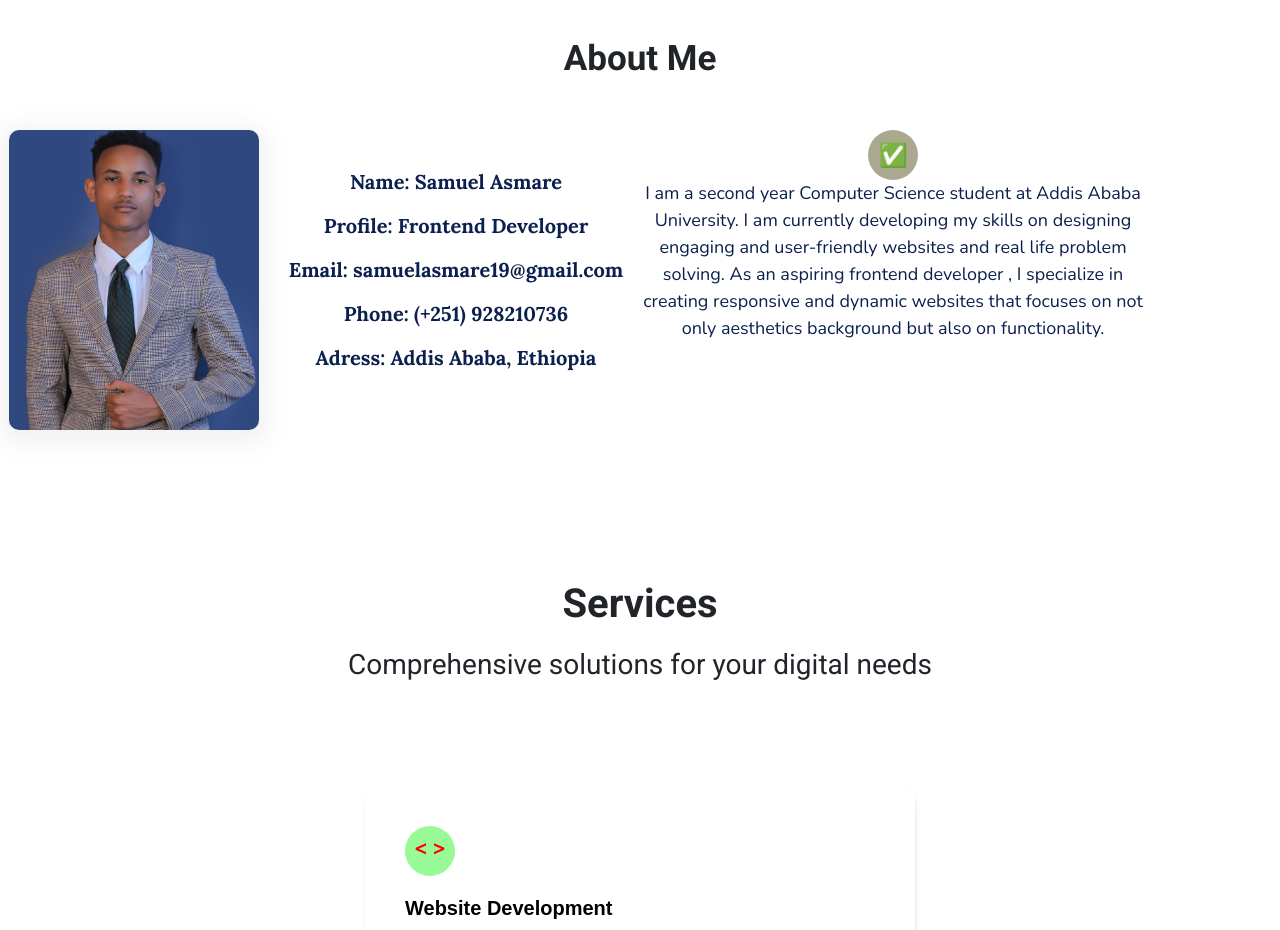
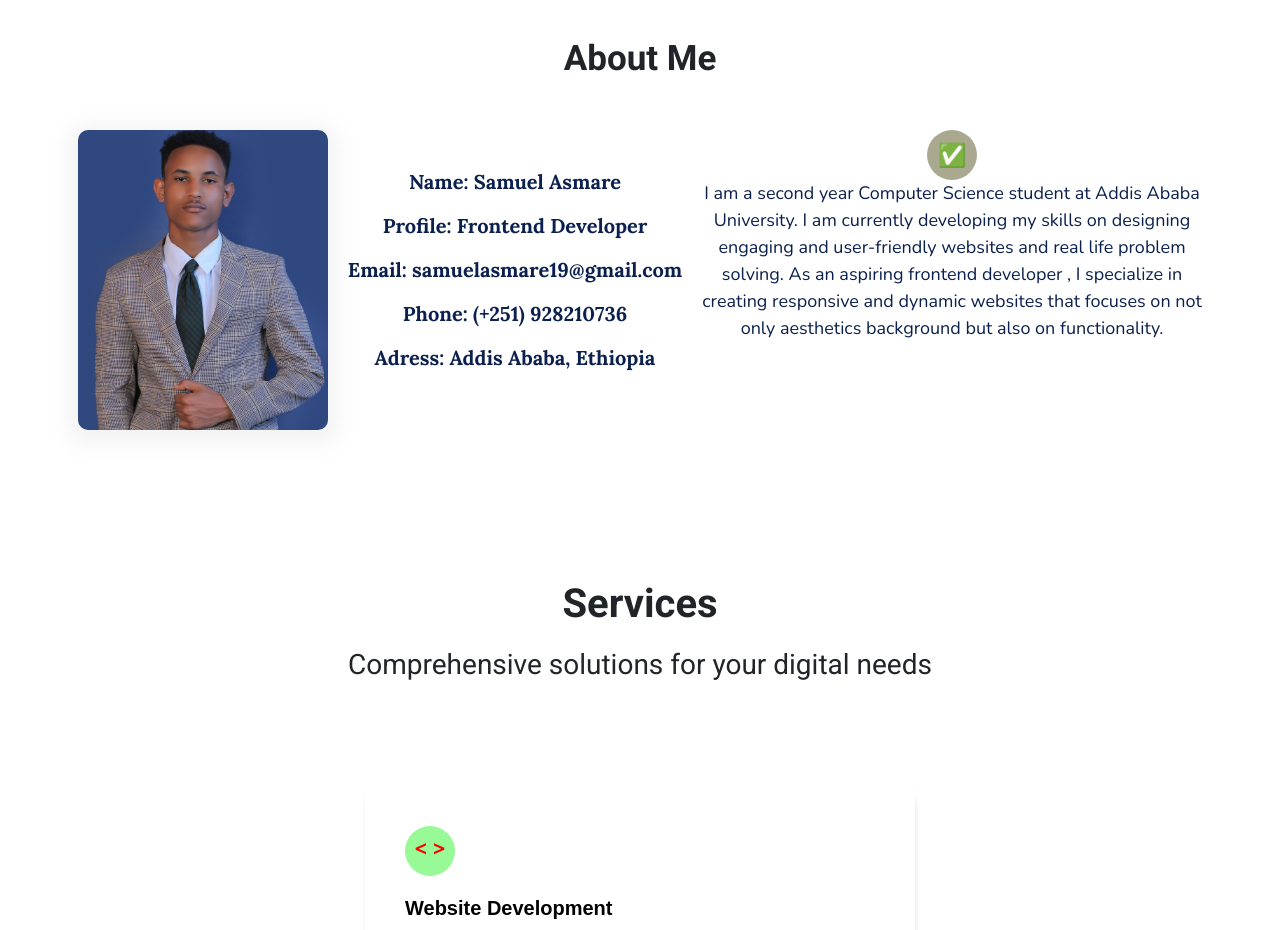
Before and after one commit to SamuelAsmare/reactportfolio, a React (Vite) app: page / in a window 1280 px wide. Shown: the part 940-1870 px from the top of the page. Built offline with nearby package versions, Linux system fonts and the light colour scheme.

Commit message:
favicon added

```diff
--- a/src/App.css
+++ b/src/App.css
@@ -214,6 +214,7 @@ body{
 
 }
   #aboutme{
+    margin:auto;
     margin-top: 100px;
     width:90%;
     display: flex;
@@ -234,8 +235,8 @@ body{
   height :450px;
   margin: 0px;
   height: 300px;
-  margin-right: 10px;
   border-radius:10px;
+  margin-right: 0px;
   transition:0.1s ease-in-out;
   animation: left  2s linear;
   animation-timeline:view();
@@ -693,6 +694,11 @@ transform:translateY(-20px);
     margin-top: 50px;
 
   }
+  #phone{
+  animation: bottom  2s linear;
+  animation-timeline:view();
+  animation-range:entry 0%;
+}
 #eachservice{
      width:400px;
      height: 350px;
```
